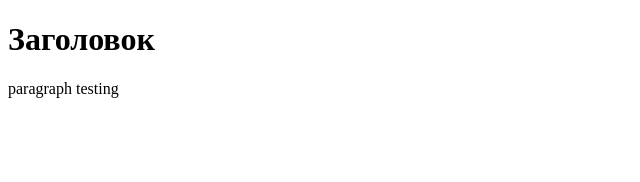
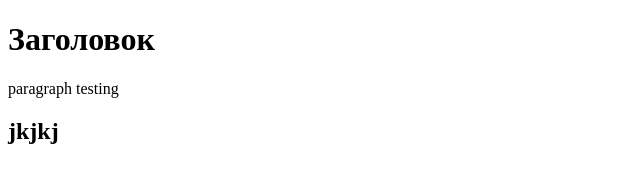
Before and after one commit to VSonin/site, a plain HTML site: page index.html in a window 1280 px wide. Shown: the whole page, without its empty margins (0-640 px from the left). Drawn offline with Linux system fonts and the light colour scheme.

Commit message:
second commit

```diff
--- a/index.html
+++ b/index.html
@@ -7,5 +7,6 @@
 <body>
 	<h1>Заголовок</h1>
 	<p>paragraph testing</p>
+	<h2>	jkjkj</h2>
 </body>
 </html>
```
